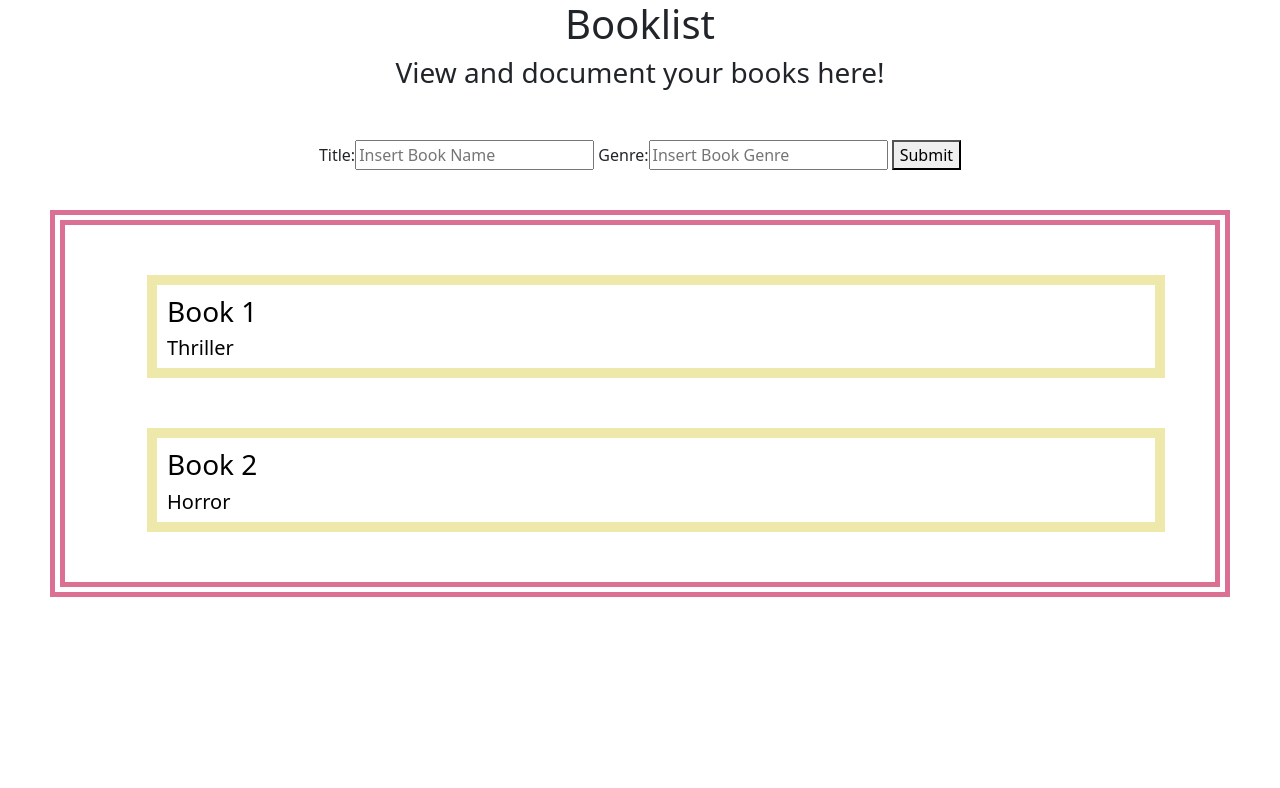
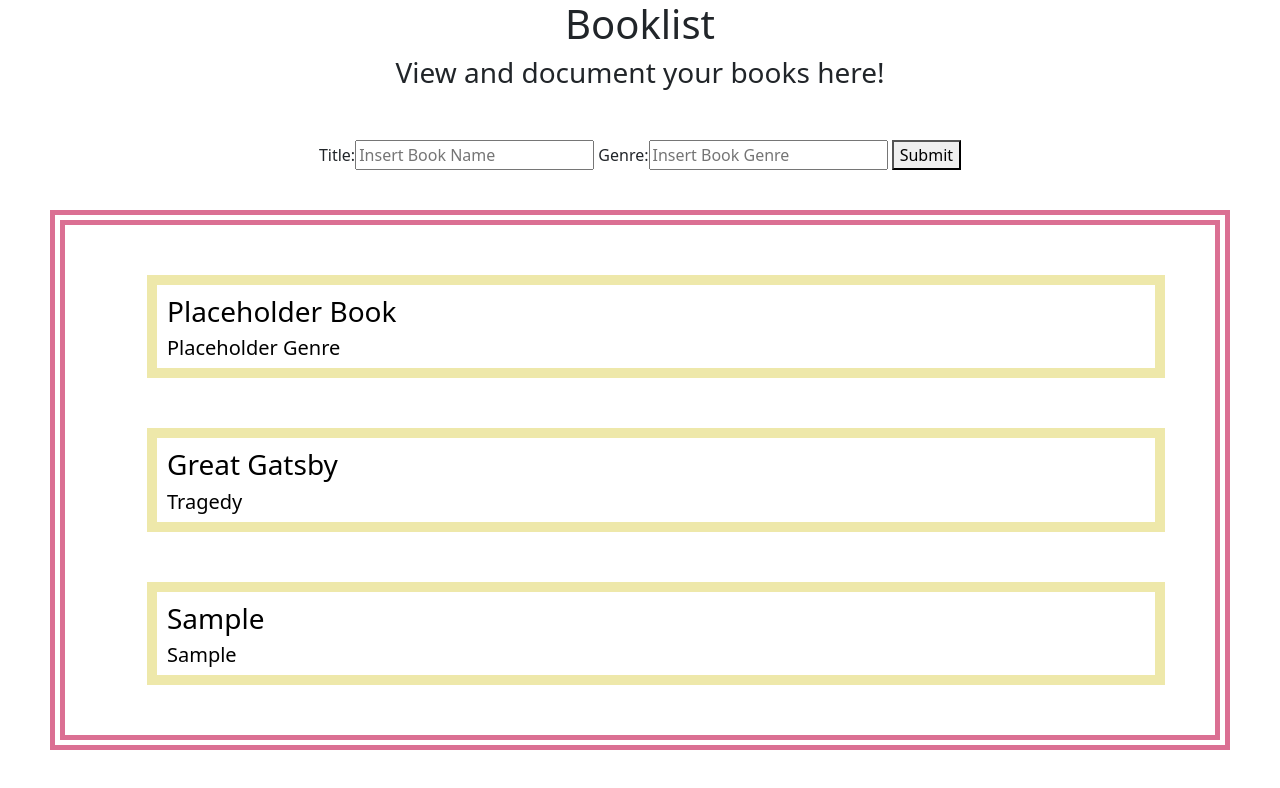
Before and after one commit to jorgepad425/jorgepad425.github.io, a plain HTML site: page index.html in a window 1280 px wide. Both pictures are taken after typing "Sample", "Sample" into the empty fields and a click on the button "Submit". Drawn offline with nearby package versions, Linux system fonts and the light colour scheme.

Commit message:
Added array for easier list management

```diff
--- a/index.html
+++ b/index.html
@@ -6,7 +6,7 @@
     <meta name="viewport" content="width=device-width, initial-scale=1">
     <link href="https://cdn.jsdelivr.net/npm/bootstrap@5.1.3/dist/css/bootstrap.min.css" rel="stylesheet" integrity="sha384-1BmE4kWBq78iYhFldvKuhfTAU6auU8tT94WrHftjDbrCEXSU1oBoqyl2QvZ6jIW3" crossorigin="anonymous">
     <link rel="stylesheet" href="index.css">
-    <script src="index.js"></script>
+    <script src="index.js" defer></script>
 
     <title>Jorge's Booklist</title>
   </head>
@@ -30,17 +30,8 @@
     </div>
 
     <div class = "booklist">
-    <ul class = "ul">
-      <div class="book"><li>
-        <div class="booktext">
-        <h3>Book 1</h3>
-        <h5>Thriller</h5>
-      </div></li></div>
-      <div class="book"><li>
-        <div class="booktext">
-        <h3>Book 2</h3>
-        <h5>Horror</h5>
-      </div></li></div>
+    <ul id = "list" class = "ul">
+
     </ul>
     </div>
 
--- a/index.js
+++ b/index.js
@@ -1,6 +1,51 @@
+/*
+https://stackoverflow.com/questions/11128700/create-a-ul-and-fill-it-based-on-a-passed-array
+    Used to create booklist as an array rather than directly manipulating the HTML, passing
+values as elements and not arrays.
+*/
+
+var bookarray = [
+    ['Placeholder Book', 'Placeholder Genre'],
+    ['Great Gatsby', 'Tragedy']
+];
+
+(function () {
+    refreshList();
+})();
+
+function getEle(s){
+    const element = document.getElementById(s);
+    return element;
+}
+
+function refreshList(){
+    while (getEle("list").firstChild) {
+        getEle("list").removeChild(getEle("list").firstChild);
+        }
+
+    for(let i = 0; i<bookarray.length; i++){
+        let entry = document.createElement("li");
+        entry.innerHTML = '<div class="book"><li><div class="booktext"><h3>' + bookarray[i][0] + '</h3><h5>' + bookarray[i][1]+ '</h5></div></li></div>';
+        getEle("list").appendChild(entry);
+    }
+}
+
+/*
+      <div class="book"><li>
+        <div class="booktext">
+        <h3>Book 1</h3>
+        <h5>Thriller</h5>
+      </div></li></div>
+      <div class="book"><li>
+        <div class="booktext">
+        <h3>Book 2</h3>
+        <h5>Horror</h5>
+      </div></li></div>
+*/
+
 function addBook(){
-    const text = document.getElementById("titleText");
-    const genre = document.getElementById("genreText");
+    const text = getEle("titleText");
+    const genre = getEle("genreText");
 
     const mtext = document.getElementById("mtitle");
     const mgen = document.getElementById("mgenre");
@@ -18,10 +63,15 @@ function addBook(){
     }
 
     if(acceptable == true){
-    mtext.setAttribute("hidden", true);
-    mgen.setAttribute("hidden", true);
-    text.value = "";
-    genre.value = "";
+        mtext.setAttribute("hidden", true);
+        mgen.setAttribute("hidden", true);
+
+        let temp = [text.value, genre.value];
+        bookarray.push(temp);
+
+        text.value = "";
+        genre.value = "";
     }
     acceptable = true;
+    refreshList();
 }
```
